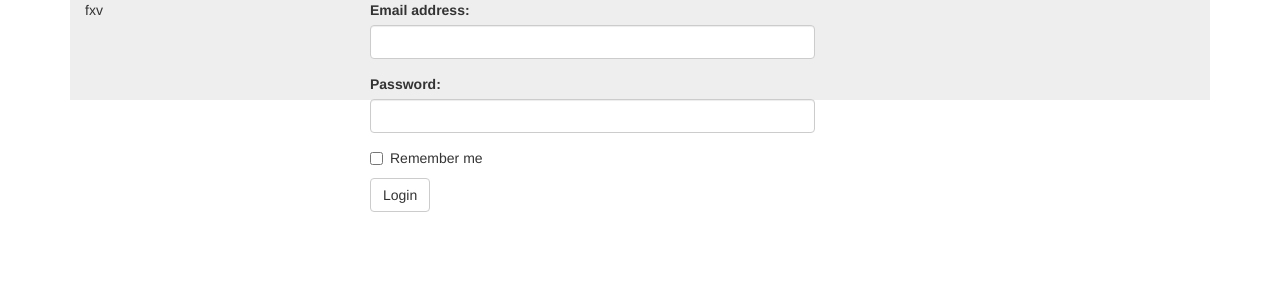
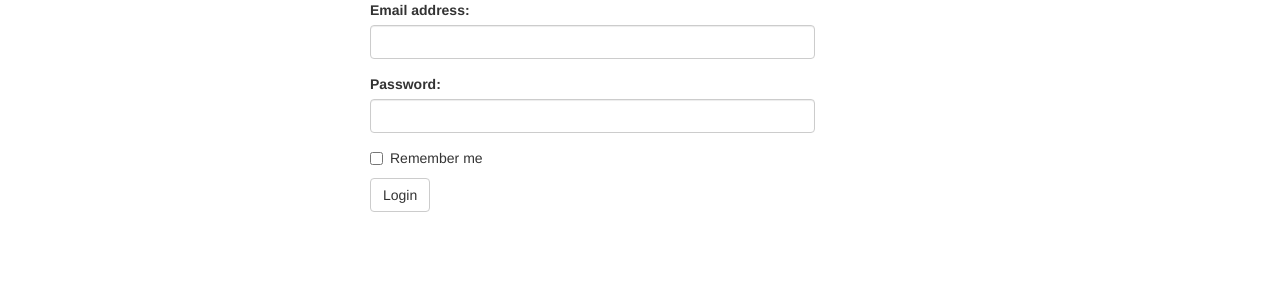
Before and after one commit to jatinz/Login, a PHP site: page /login.php in a window 1280 px wide. Shown: the top 300 px of the page. Run offline with PHP 8.4, Linux system fonts and the light colour scheme.

Commit message:
3rd message

```diff
--- a/login.php
+++ b/login.php
@@ -23,7 +23,6 @@
 <body>
   <div class="container">
     <div class="col-md-12">
-      <div class="row top-gap"><div class="col-md-12">fxv </div></div>
       <div class="row">
         <div class="col-md-3"> </div>
         <div class="col-md-5">
```
